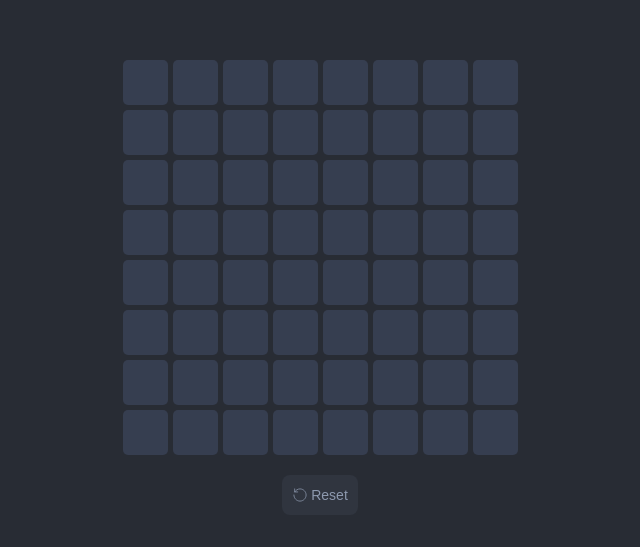
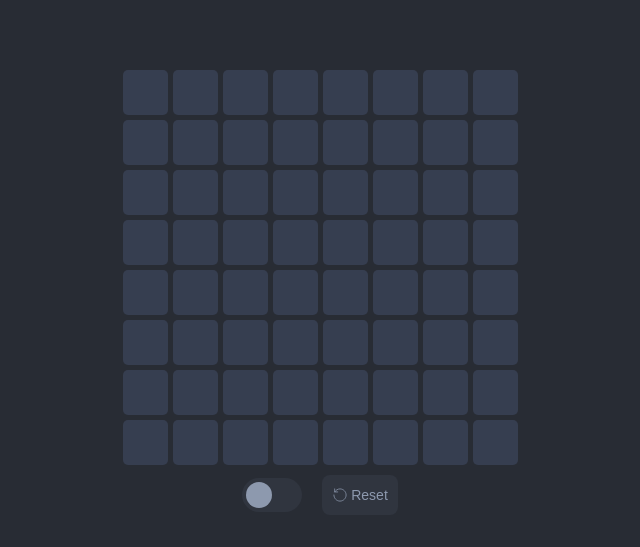
Before and after one commit to droff/knights-move, a React (Create React App) app: page / in a window 1280 px wide. Shown: the part 113-660 px from the top of the page, without its empty margins (320-960 px from the left). Built offline with nearby package versions, Linux system fonts and the light colour scheme.

Commit message:
Add Control context

```diff
--- a/src/App.tsx
+++ b/src/App.tsx
@@ -11,8 +11,9 @@ const App: React.FC<Props> = () => {
     <div className="app">
       <section className="game">
         <Game rows={8} cols={8}>
-          <Board />
-          <Control />
+          <Control>
+            <Board />
+          </Control>
         </Game>
       </section>
     </div>
--- a/src/components/Control/Control.css
+++ b/src/components/Control/Control.css
@@ -1,4 +1,12 @@
 .control {
+  display: flex;
+  align-items: center;
+  justify-content: center;
+
+  .control-item {
+    padding: 0 10px;
+  }
+
   button {
     align-items: center;
     background-color: #30353f;
--- a/src/components/Control/Control.tsx
+++ b/src/components/Control/Control.tsx
@@ -1,48 +1,56 @@
-import React from "react";
+import React, { createContext, useContext, useState } from "react";
 import "./Control.css";
+import Reset from "./Reset";
 import { useGameContext } from "../Game/Game";
+import Switch from "./Switch";
 
-const Control: React.FC<{}> = (): React.ReactNode => {
+interface ControlInterface {
+  isFigure: boolean;
+}
+
+export const ControlContext = createContext<ControlInterface | undefined>(
+  undefined
+);
+
+export const useControlContext = (): ControlInterface => {
+  const context = useContext(ControlContext);
+  if (!context) {
+    throw new Error("ControlContext must be used within a ControlProvider");
+  }
+  return context;
+};
+
+type ControlProps = {
+  children: React.ReactNode;
+};
+
+const Control: React.FC<ControlProps> = (
+  props: ControlProps
+): React.ReactNode => {
+  const { children } = props;
+  const [isFigure, setIsFigure] = useState<boolean>(false);
   const { resetGame } = useGameContext();
 
   const handleReset = () => {
     resetGame();
   };
 
+  const handleSwitch = () => {
+    setIsFigure(!isFigure);
+  };
+
   return (
-    <section className="control">
-      <button onClick={handleReset}>
-        <svg
-          width="16px"
-          height="16px"
-          viewBox="0 0 21 21"
-          xmlns="http://www.w3.org/2000/svg"
-        >
-          <g id="SVGRepo_bgCarrier" strokeWidth="0"></g>
-          <g
-            id="SVGRepo_tracerCarrier"
-            strokeLinecap="round"
-            strokeLinejoin="round"
-          ></g>
-          <g id="SVGRepo_iconCarrier">
-            {" "}
-            <g
-              fill="none"
-              fillRule="evenodd"
-              stroke="#8d99ae"
-              strokeLinecap="round"
-              strokeLinejoin="round"
-              transform="matrix(0 1 1 0 2.5 2.5)"
-            >
-              {" "}
-              <path d="m3.98652376 1.07807068c-2.38377179 1.38514556-3.98652376 3.96636605-3.98652376 6.92192932 0 4.418278 3.581722 8 8 8s8-3.581722 8-8-3.581722-8-8-8"></path>{" "}
-              <path d="m4 1v4h-4" transform="matrix(1 0 0 -1 0 6)"></path>{" "}
-            </g>{" "}
-          </g>
-        </svg>
-        Reset
-      </button>
-    </section>
+    <ControlContext.Provider value={{ isFigure }}>
+      {children}
+      <div className="control">
+        <div className="control-item">
+          <Switch handleSwitch={handleSwitch} />
+        </div>
+        <div className="control-item">
+          <Reset handleReset={handleReset} />
+        </div>
+      </div>
+    </ControlContext.Provider>
   );
 };
 
--- /dev/null
+++ b/src/components/Control/Reset.tsx
@@ -0,0 +1,45 @@
+import React from "react";
+
+type ResetProps = {
+  handleReset: () => void;
+};
+
+const Reset: React.FC<ResetProps> = (props: ResetProps) => {
+  const { handleReset } = props;
+
+  return (
+    <button onClick={handleReset}>
+      <svg
+        width="16px"
+        height="16px"
+        viewBox="0 0 21 21"
+        xmlns="http://www.w3.org/2000/svg"
+      >
+        <g id="SVGRepo_bgCarrier" strokeWidth="0"></g>
+        <g
+          id="SVGRepo_tracerCarrier"
+          strokeLinecap="round"
+          strokeLinejoin="round"
+        ></g>
+        <g id="SVGRepo_iconCarrier">
+          {" "}
+          <g
+            fill="none"
+            fillRule="evenodd"
+            stroke="#8d99ae"
+            strokeLinecap="round"
+            strokeLinejoin="round"
+            transform="matrix(0 1 1 0 2.5 2.5)"
+          >
+            {" "}
+            <path d="m3.98652376 1.07807068c-2.38377179 1.38514556-3.98652376 3.96636605-3.98652376 6.92192932 0 4.418278 3.581722 8 8 8s8-3.581722 8-8-3.581722-8-8-8"></path>{" "}
+            <path d="m4 1v4h-4" transform="matrix(1 0 0 -1 0 6)"></path>{" "}
+          </g>{" "}
+        </g>
+      </svg>
+      Reset
+    </button>
+  );
+};
+
+export default Reset;
--- /dev/null
+++ b/src/components/Control/Switch.css
@@ -0,0 +1,58 @@
+.switch {
+  position: relative;
+  display: inline-block;
+  width: 60px;
+  height: 34px;
+}
+
+.switch input {
+  opacity: 0;
+  width: 0;
+  height: 0;
+}
+
+.slider {
+  position: absolute;
+  cursor: pointer;
+  top: 0;
+  left: 0;
+  right: 0;
+  bottom: 0;
+  background-color: #30353f;
+  -webkit-transition: 0.4s;
+  transition: 0.4s;
+}
+
+.slider:before {
+  position: absolute;
+  content: "";
+  height: 26px;
+  width: 26px;
+  left: 4px;
+  bottom: 4px;
+  background-color: #8d99ae;
+  -webkit-transition: 0.4s;
+  transition: 0.4s;
+}
+
+input:checked + .slider {
+  background-color: #363e50;
+}
+
+input:focus + .slider {
+  box-shadow: 0 0 1px #363e50;
+}
+
+input:checked + .slider:before {
+  -webkit-transform: translateX(26px);
+  -ms-transform: translateX(26px);
+  transform: translateX(26px);
+}
+
+.slider {
+  border-radius: 34px;
+}
+
+.slider:before {
+  border-radius: 50%;
+}
--- /dev/null
+++ b/src/components/Control/Switch.tsx
@@ -0,0 +1,21 @@
+import React, { ChangeEventHandler } from "react";
+import "./Switch.css";
+import { useControlContext } from "./Control";
+
+type SwitchProps = {
+  handleSwitch: ChangeEventHandler<HTMLInputElement>;
+};
+
+const Switch: React.FC<SwitchProps> = (props: SwitchProps) => {
+  const { handleSwitch } = props;
+  const { isFigure } = useControlContext();
+
+  return (
+    <label className="switch">
+      <input type="checkbox" checked={isFigure} onChange={handleSwitch} />
+      <span className="slider"></span>
+    </label>
+  );
+};
+
+export default Switch;
--- a/src/components/Square/Square.tsx
+++ b/src/components/Square/Square.tsx
@@ -1,6 +1,7 @@
 import React from "react";
 import Figure from "./Figure";
 import { useGameContext } from "../Game/Game";
+import { useControlContext } from "../Control/Control";
 import "./Square.css";
 
 type SquareProps = {
@@ -11,6 +12,7 @@ type SquareProps = {
 
 const Square: React.FC<SquareProps> = (props: SquareProps) => {
   const { row, col, move } = props;
+  const { isFigure } = useControlContext();
   const { makeMove } = useGameContext();
 
   const isInactive = move === -1;
@@ -27,10 +29,17 @@ const Square: React.FC<SquareProps> = (props: SquareProps) => {
     makeMove(row, col);
   };
 
+  const renderValue = () => {
+    return <span>{moveValue}</span>;
+  };
+
+  const renderFigure = () => {
+    return isActivated && <Figure />;
+  };
+
   return (
     <div className={className} onClick={handleMove}>
-      <span>{moveValue}</span>
-      {/* {isActivated && <Figure />} */}
+      {isFigure ? renderFigure() : renderValue()}
     </div>
   );
 };
```
